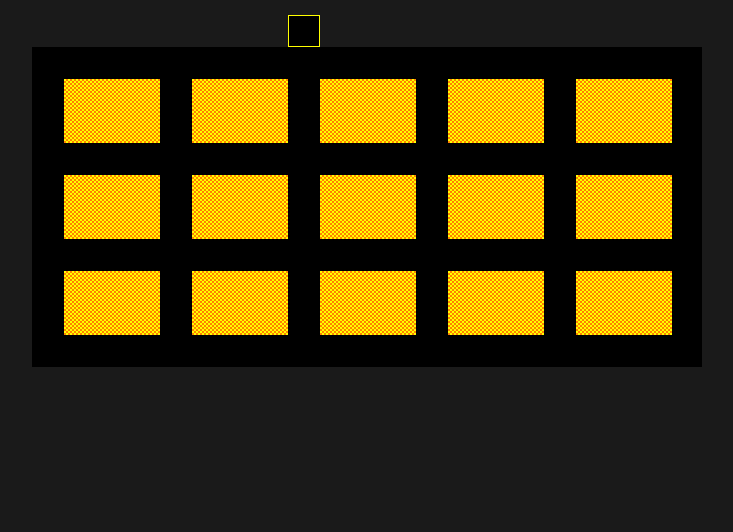
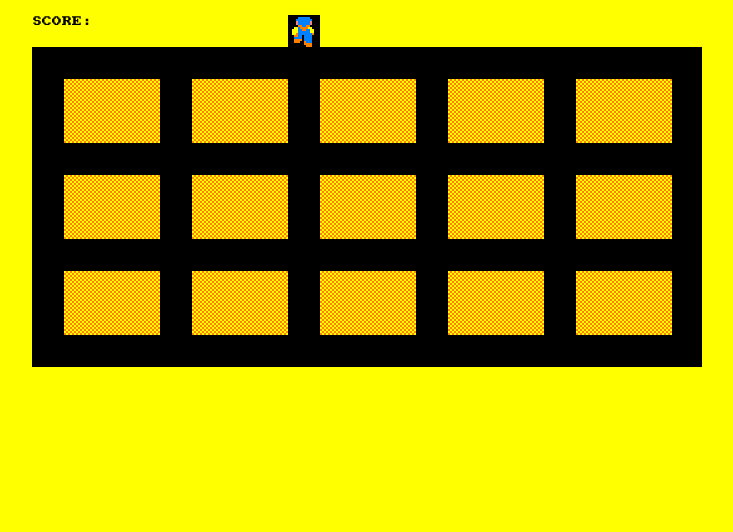
Before and after one commit to BenAttenborough/egypt-game, a website built with Vite: page index.html in a window 1280 px wide. Shown: the part 268-800 px from the top of the page, without its empty margins (273-1006 px from the left). Built offline with nearby package versions, Linux system fonts and the light colour scheme.

Commit message:
Add Amstrad font

```diff
--- a/src/main.ts
+++ b/src/main.ts
@@ -1,6 +1,6 @@
 import "./style.css";
 import { Grid } from "./grid";
-import spriteSheet from "./sprite-sheet-debug.png";
+import spriteSheet from "./sprite-sheet2.png";
 import { Player } from "./objects/player";
 import { Tomb, tombTypes } from "./objects/tomb";
 import { drawFeet } from "./objects/feet";
@@ -34,6 +34,8 @@ function draw() {
   drawFeet(MyGame.grid.content, MyGame.ctx, spriteSheetImg);
   player.drawPlayer(MyGame.playerDirection, MyGame.grid.position);
   MyGame.tombs.forEach((tomb) => tomb.draw());
+  MyGame.ctx.font = "10px Amstrad";
+  MyGame.ctx.fillText("SCORE:", 0, 10);
 }
 
 function update(tFrame = 0) {
--- a/src/style.css
+++ b/src/style.css
@@ -1,5 +1,10 @@
+@font-face {
+  font-family: 'Amstrad';
+  src: url('cpc464.ttf');
+}
+
 :root {
-  font-family: 'amstrad', Inter, system-ui, Avenir, Helvetica, Arial, sans-serif;
+  font-family: 'Amstrad', Inter, system-ui, Avenir, Helvetica, Arial, sans-serif;
   line-height: 1.5;
   font-weight: 400;
 
@@ -31,8 +36,8 @@ body {
   place-items: center;
   min-width: 320px;
   min-height: 100vh;
-  /* background-color: yellow; */
-  background-color: #1a1a1a;
+  background-color: yellow;
+  /* background-color: #1a1a1a; */
 }
 
 h1 {
```
Also changed, not shown: src/cpc464.ttf (added).
